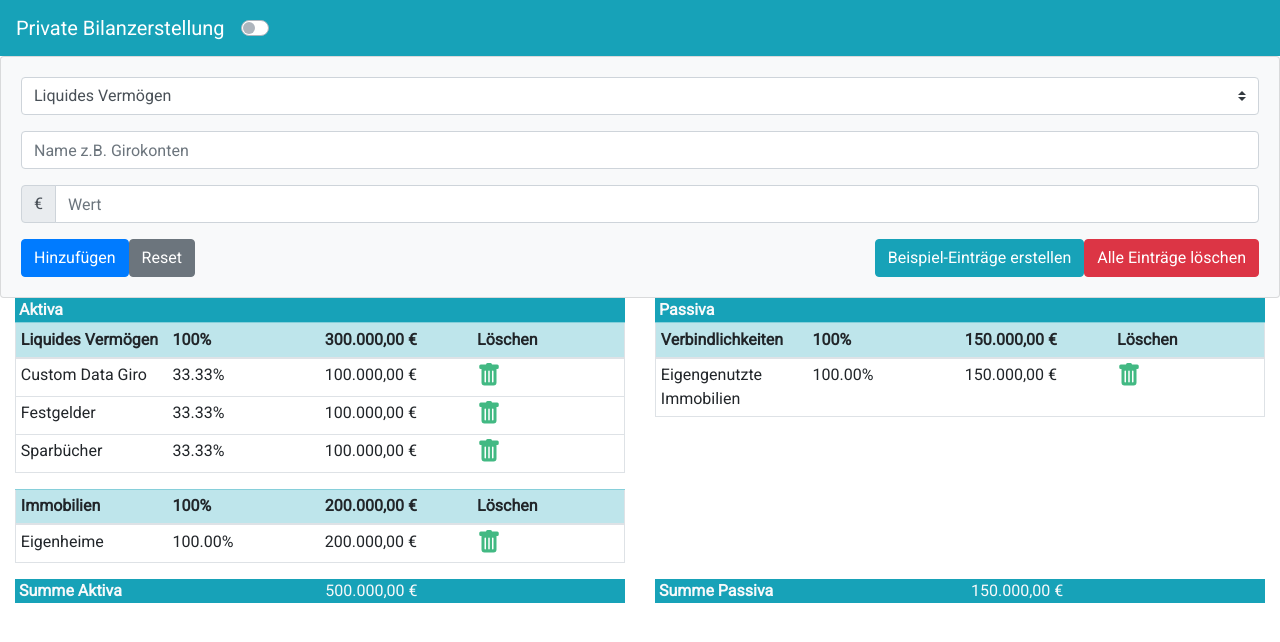
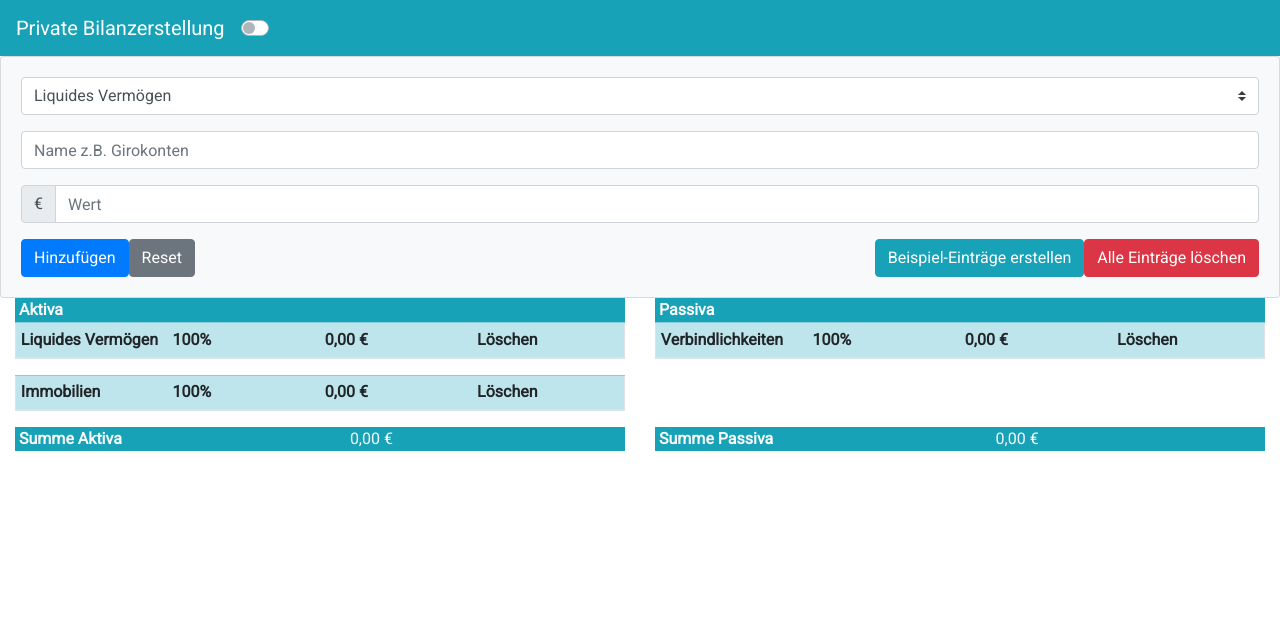
Before and after one commit to afshad1/pbs, a Vue app: page / in a window 1280 px wide. Shown: the top 642 px of the page. Built offline with nearby package versions, Linux system fonts and the light colour scheme.

Commit message:
added state management to table and form with pbsStore.js

```diff
--- a/src/App.vue
+++ b/src/App.vue
@@ -16,12 +16,14 @@
 </template>
 
 <script>
+// import { pbsStore } from '@/pbsStore';
 import PBSForm from './components/PBSForm.vue';
 import PBSTable from './components/PBSTable.vue';
 import PBSCards from './components/PBSCards.vue';
 
 export default {
   name: 'App',
+  pbsData: [],
   components: {
     PBSForm,
     PBSTable,
@@ -35,12 +37,6 @@ export default {
   },
   methods: {
 
-  },
-  mounted() {
-    // Load from localStorage in browser
-    // if (localStorage.getItem(this.STORAGE_KEY)) {
-    //   this.pbsData = JSON.parse(localStorage.getItem(this.STORAGE_KEY) || []);
-    // }
   },
 };
 </script>
--- a/src/components/PBSCards.vue
+++ b/src/components/PBSCards.vue
@@ -20,7 +20,7 @@
     class="mb-2"
   >
     <b-card-text>
-      <!-- {{ this.pbsdata[1].type }} -->{{ count }}
+      <!-- {{ this.pbsdata[1].type }} -->
     </b-card-text>
 
     <b-button href="#" variant="primary">Go somewhere</b-button>
--- a/src/components/PBSForm.vue
+++ b/src/components/PBSForm.vue
@@ -103,15 +103,13 @@ export default {
       mutations.deletePbsAll();
     },
     createEntry() {
-      const newEntry = [
-        {
-          id: uuidv4(),
-          cat: this.form.types.cat,
-          type: this.form.types.key,
-          name: this.form.name,
-          value: this.form.value,
-        },
-      ];
+      const newEntry = [{
+        id: uuidv4(),
+        cat: this.form.types.cat,
+        type: this.form.types.key,
+        name: this.form.name,
+        value: this.form.value,
+      }];
       return newEntry;
     },
     clearForm() {
--- a/src/components/PBSTable.vue
+++ b/src/components/PBSTable.vue
@@ -17,7 +17,7 @@
             outlined small fixed
             stacked="sm"
             :fields="fields"
-            :items="pbsData1"
+            :items="pbsDataLocalStorage"
             v-if="type.cat === k.value"
             :filter="type.value"
             :filter-function="filterPbs"
@@ -84,18 +84,9 @@ export default {
     BIconTrashFill,
   },
   name: 'PBSTable',
-  props: {
-    // formData: {
-    //   type: Array,
-    // },
-    // pbsData: {
-    //   type: Array,
-    // },
-  },
   data() {
     return {
       STORAGE_KEY: 'pbsStorage', // localStorage key
-      pbsdata: [],
       // TODO: Exlude cats/types from here and fetch from App.vue
       cats: [
         { text: 'Aktiva', value: 'aktiva' },
@@ -167,15 +158,6 @@ export default {
     //   console.log(items);
     // },
   },
-  watch: {
-    // pbsdata: {
-    //   // Save in localStorage on changes in pbsdata
-    //   handler(pbsdata) {
-    //     localStorage.setItem(this.STORAGE_KEY, JSON.stringify(pbsdata));
-    //   },
-    //   deep: true,
-    // },
-  },
   computed: {
     // TODO: Get unique values of types and pass to ForEach of b-table.
     // Goal is that tables are not shown if there are no items with a type
@@ -198,8 +180,8 @@ export default {
     //   // console.log(distinct);
     //   return distinct;
     // },
-    pbsData1() {
-      return pbsStore.data;
+    pbsDataLocalStorage() {
+      return pbsStore.dataLocalStorage();
     },
   },
 };
--- a/src/pbsStore.js
+++ b/src/pbsStore.js
@@ -1,65 +1,74 @@
 import Vue from 'vue';
-import { v4 as uuidv4 } from 'uuid';
+// import { v4 as uuidv4 } from 'uuid';
 
 export const pbsStore = Vue.observable({
+  STORAGE_KEY: 'pbsStorage',
   data: [
-    {
-      id: uuidv4(),
-      cat: 'aktiva',
-      type: 'liq',
-      name: 'Custom Data Giro',
-      value: '100000',
-    },
-    {
-      id: uuidv4(),
-      cat: 'aktiva',
-      type: 'liq',
-      name: 'Festgelder',
-      value: '100000',
-    },
-    {
-      id: uuidv4(),
-      cat: 'aktiva',
-      type: 'liq',
-      name: 'Sparbücher',
-      value: '100000',
-    },
-    {
-      id: uuidv4(),
-      cat: 'aktiva',
-      type: 'immo',
-      name: 'Eigenheime',
-      value: '200000',
-    },
-    {
-      id: uuidv4(),
-      cat: 'passiva',
-      type: 'verbind',
-      name: 'Eigengenutzte Immobilien',
-      value: '150000',
-    },
+    // {
+    //   id: uuidv4(),
+    //   cat: 'aktiva',
+    //   type: 'liq',
+    //   name: 'Custom Data Giro',
+    //   value: '100000',
+    // },
+    // {
+    //   id: uuidv4(),
+    //   cat: 'aktiva',
+    //   type: 'liq',
+    //   name: 'Festgelder',
+    //   value: '100000',
+    // },
+    // {
+    //   id: uuidv4(),
+    //   cat: 'aktiva',
+    //   type: 'liq',
+    //   name: 'Sparbücher',
+    //   value: '100000',
+    // },
+    // {
+    //   id: uuidv4(),
+    //   cat: 'aktiva',
+    //   type: 'immo',
+    //   name: 'Eigenheime',
+    //   value: '200000',
+    // },
+    // {
+    //   id: uuidv4(),
+    //   cat: 'passiva',
+    //   type: 'verbind',
+    //   name: 'Eigengenutzte Immobilien',
+    //   value: '150000',
+    // },
   ],
-  dataLocal() {
-    if (localStorage.getItem('pbsStorage')) {
-      return JSON.parse(localStorage.getItem('pbsStorage') || []);
+  // Get data from localStorage
+  dataLocalStorage() {
+    if (localStorage.getItem(pbsStore.STORAGE_KEY)) {
+      this.data = JSON.parse(localStorage.getItem(pbsStore.STORAGE_KEY) || []);
     }
-    return [];
+    return this.data;
   },
 });
 
 export const mutations = {
+  // set data to localStorage
   setPbsData(data) {
-    localStorage.setItem('pbsStorage', JSON.stringify(data));
+    localStorage.setItem(pbsStore.STORAGE_KEY, JSON.stringify(data));
   },
+  // add form data (array) to pbsStore.data and set localStorage
   addPbsData(data) {
     data.forEach((p) => pbsStore.data.push(p));
+    this.setPbsData(pbsStore.data);
   },
   deletePbsData(item) {
+    // delete pbs data and set localStorage
     const { id } = item;
     const index = pbsStore.data.map((x) => x.id).indexOf(id);
     pbsStore.data.splice(index, 1);
+    this.setPbsData(pbsStore.data);
   },
   deletePbsAll() {
-    pbsStore.data = [];
+    // delete all pbs data
+    pbsStore.data.splice(0, pbsStore.data.length);
+    this.setPbsData(pbsStore.data);
   },
 };
```
Also changed, not shown: src/main.js (+0 -10 lines).
